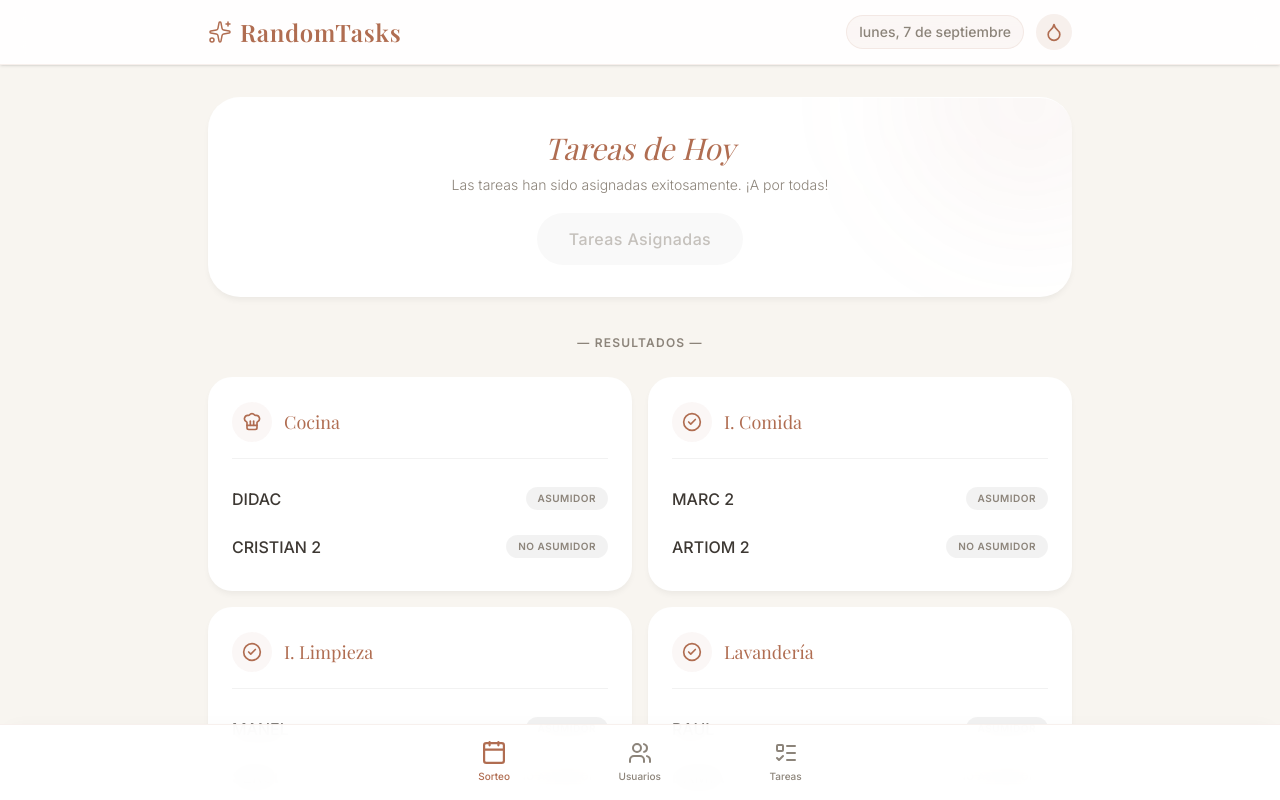
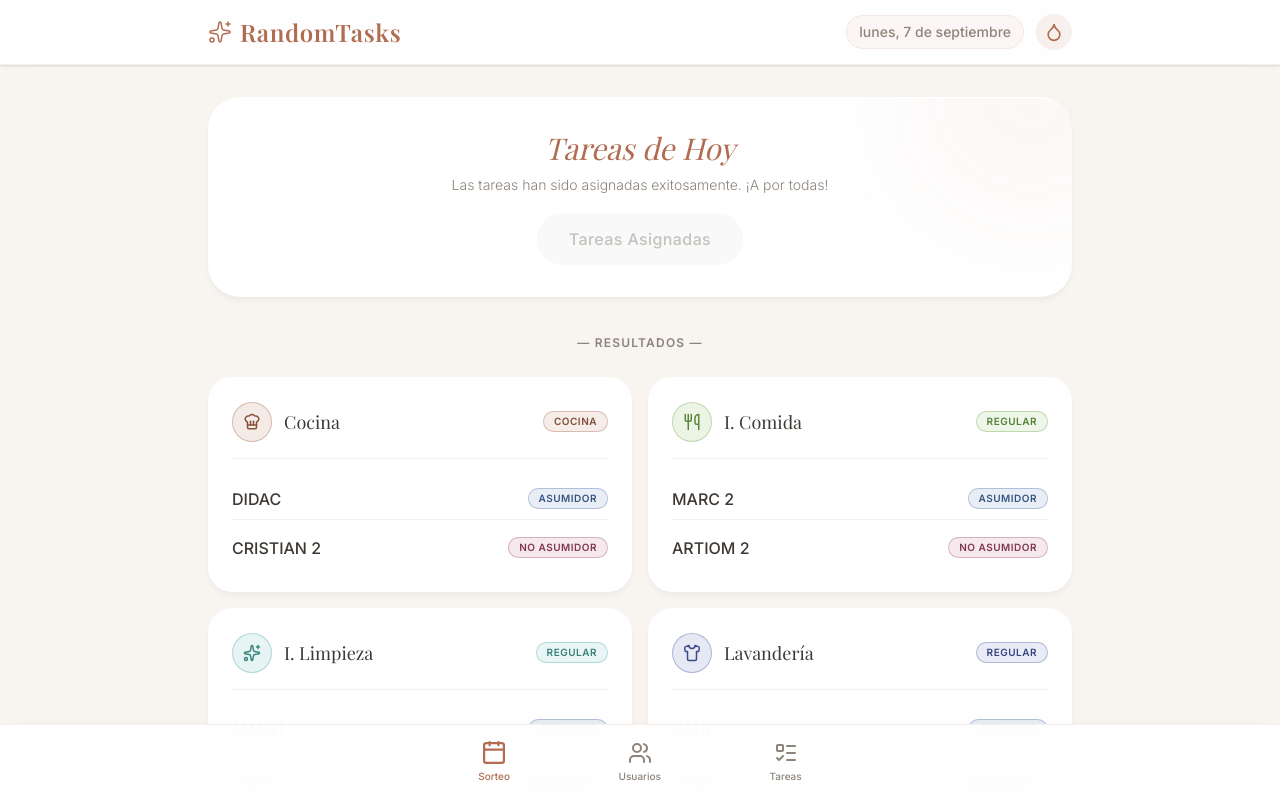
Before and after one commit to JuanDeSanpe/PlanningRandom, a React (Vite) app: page / in a window 1280 px wide. Both pictures are taken after a click on the button "Sortear Tareas". Shown: the top 800 px of the page. Built offline with nearby package versions, Linux system fonts and the light colour scheme; a web font is replaced by a local one.

Commit message:
feat: colores al 40% desaturados para tareas y usuarios (asumidores azul, no asumidores rosado, Despertar PROTEGIDA VIP (Coordis))

```diff
--- a/src/components/DailySchedule.jsx
+++ b/src/components/DailySchedule.jsx
@@ -1,12 +1,6 @@
 import { useState } from 'react';
-import { ChefHat, CalendarCheck, Sun, CheckCircle2, Circle } from 'lucide-react';
-
-const getTaskIcon = (taskName) => {
-  if (taskName === 'Cocina') return <ChefHat size={20} />;
-  if (taskName === 'Reserva') return <CalendarCheck size={20} />;
-  if (taskName === 'Despertar') return <Sun size={20} />;
-  return <CheckCircle2 size={20} />;
-};
+import { Circle } from 'lucide-react';
+import { getTaskHue, getTaskBadgeText, TaskIcon } from '../utils/themeColors';
 
 export default function DailySchedule({ schedule, onGenerate, tasks }) {
   const [isGenerating, setIsGenerating] = useState(false);
@@ -58,24 +52,36 @@ export default function DailySchedule({ schedule, onGenerate, tasks }) {
           <div className="grid gap-4 sm:grid-cols-2">
             {schedule.displaySchedule.map((assignment, idx) => {
               const taskInfo = tasks.find(t => t.id === assignment.taskId);
+              const taskName = taskInfo?.name || 'Tarea';
+              const taskType = taskInfo?.type || 'regular';
+              const hue = getTaskHue(taskName, taskType);
+              const badgeText = getTaskBadgeText(taskInfo);
+
               return (
                 <div
                   key={idx}
+                  style={{ animationDelay: `${idx * 150}ms`, '--task-hue': hue }}
                   className="bg-surface p-6 rounded-3xl border-t border-white/5 hover:border-primary/20 hover:shadow-md transition-all duration-500 card-3d-effect"
-                  style={{ animationDelay: `${idx * 150}ms` }}
                 >
-                  <div className="flex items-center gap-3 mb-5 pb-4 border-b border-black/5">
-                    <div className="bg-primary/5 text-primary p-2.5 rounded-full">
-                      {getTaskIcon(taskInfo?.name)}
+                  <div className="flex items-center justify-between gap-3 mb-5 pb-4 border-b border-black/5">
+                    <div className="flex items-center gap-3">
+                      <div className="p-2.5 rounded-full border task-icon-box">
+                        <TaskIcon name={taskName} type={taskType} size={18} />
+                      </div>
+                      <h4 className="font-serif text-lg text-textMain">{taskName}</h4>
                     </div>
-                    <h4 className="font-serif text-lg text-primary">{taskInfo?.name}</h4>
+                    <span className="text-[10px] uppercase font-bold tracking-wider px-2.5 py-0.5 rounded-full border task-pill">
+                      {badgeText}
+                    </span>
                   </div>
 
                   <div className="space-y-2">
                     {assignment.users.map((user, i) => (
-                      <div key={i} className="flex items-center justify-between py-2">
+                      <div key={i} className="flex items-center justify-between py-2 border-b border-black/5 last:border-0">
                         <span className="font-medium text-textMain">{user.name}</span>
-                        <span className="text-[10px] uppercase font-semibold tracking-wider px-3 py-1 rounded-full bg-black/5 text-textMuted">
+                        <span className={`text-[10px] uppercase font-bold tracking-wider px-2.5 py-0.5 rounded-full border ${
+                          user.role === 'asumidor' ? 'role-asumidor' : 'role-noasumidor'
+                        }`}>
                           {user.role.replace('-', ' ')}
                         </span>
                       </div>
--- a/src/components/TaskList.jsx
+++ b/src/components/TaskList.jsx
@@ -1,5 +1,6 @@
 import { useState } from 'react';
-import { Plus, Trash2, ListTodo, Shield, ChefHat } from 'lucide-react';
+import { Plus, Trash2 } from 'lucide-react';
+import { getTaskHue, getTaskBadgeText, TaskIcon } from '../utils/themeColors';
 
 export default function TaskList({ tasks, onUpdate }) {
   const [isAdding, setIsAdding] = useState(false);
@@ -24,12 +25,6 @@ export default function TaskList({ tasks, onUpdate }) {
 
   const handleDelete = (id) => {
     onUpdate(tasks.filter(t => t.id !== id));
-  };
-
-  const getIconForType = (type) => {
-    if (type === 'protected') return <Shield size={16} />;
-    if (type === 'cocina') return <ChefHat size={16} />;
-    return <ListTodo size={16} />;
   };
 
   return (
@@ -64,7 +59,8 @@ export default function TaskList({ tasks, onUpdate }) {
               <button
                 type="button"
                 onClick={() => setNewType('regular')}
-                className={`py-3 px-4 rounded-xl text-left text-sm font-medium transition-all border ${newType === 'regular' ? 'bg-primary/10 border-primary/30 text-primary shadow-sm' : 'bg-background border-black/5 text-textMuted hover:border-black/10'}`}
+                style={{ '--task-hue': 95 }}
+                className={`py-3 px-4 rounded-xl text-left text-sm font-medium transition-all border ${newType === 'regular' ? 'task-pill shadow-sm border-current font-semibold' : 'bg-background border-black/5 text-textMuted hover:border-black/10'}`}
               >
                 <div className="font-bold mb-0.5">Regular</div>
                 <div className="font-normal text-xs opacity-80">1 Asumidor + 1 No Asumidor</div>
@@ -72,15 +68,17 @@ export default function TaskList({ tasks, onUpdate }) {
               <button
                 type="button"
                 onClick={() => setNewType('protected')}
-                className={`py-3 px-4 rounded-xl text-left text-sm font-medium transition-all border ${newType === 'protected' ? 'bg-accent/10 border-accent/30 text-accent shadow-sm' : 'bg-background border-black/5 text-textMuted hover:border-black/10'}`}
+                style={{ '--task-hue': 42 }}
+                className={`py-3 px-4 rounded-xl text-left text-sm font-medium transition-all border ${newType === 'protected' ? 'task-pill shadow-sm border-current font-semibold' : 'bg-background border-black/5 text-textMuted hover:border-black/10'}`}
               >
-                <div className="font-bold mb-0.5">Protegida</div>
-                <div className="font-normal text-xs opacity-80">1 solo usuario VIP con protección</div>
+                <div className="font-bold mb-0.5">Protegida VIP (Coordis)</div>
+                <div className="font-normal text-xs opacity-80">1 solo usuario VIP con protección (ej. Despertar)</div>
               </button>
               <button
                 type="button"
                 onClick={() => setNewType('cocina')}
-                className={`py-3 px-4 rounded-xl text-left text-sm font-medium transition-all border ${newType === 'cocina' ? 'bg-amber-600/10 border-amber-600/30 text-amber-700 shadow-sm' : 'bg-background border-black/5 text-textMuted hover:border-black/10'}`}
+                style={{ '--task-hue': 18 }}
+                className={`py-3 px-4 rounded-xl text-left text-sm font-medium transition-all border ${newType === 'cocina' ? 'task-pill shadow-sm border-current font-semibold' : 'bg-background border-black/5 text-textMuted hover:border-black/10'}`}
               >
                 <div className="font-bold mb-0.5">Cocina</div>
                 <div className="font-normal text-xs opacity-80">Prioridad Asumidor VIP Cocina + 1 No Asumidor</div>
@@ -100,25 +98,25 @@ export default function TaskList({ tasks, onUpdate }) {
       )}
 
       <div className="grid gap-4">
-        {tasks.map(task => (
-          <div key={task.id} className="bg-surface border-t border-white/5 p-4 rounded-3xl flex items-center justify-between group transition-all card-3d-effect">
+        {tasks.map(task => {
+          const hue = getTaskHue(task.name, task.type);
+          const badgeText = getTaskBadgeText(task);
+
+          return (
+            <div
+              key={task.id}
+              style={{ '--task-hue': hue }}
+              className="bg-surface border-t border-white/5 p-4 rounded-3xl flex items-center justify-between group transition-all card-3d-effect"
+            >
               <div className="flex items-center gap-4">
-              <div className={`p-3 rounded-full ${
-                task.type === 'protected' ? 'bg-accent/10 text-accent' :
-                task.type === 'cocina' ? 'bg-amber-600/10 text-amber-700' :
-                'bg-primary/5 text-primary'
-              }`}>
-                {getIconForType(task.type)}
+                <div className="p-3 rounded-full border task-icon-box transition-transform group-hover:scale-105">
+                  <TaskIcon name={task.name} type={task.type} size={18} />
                 </div>
                 <div>
                   <h3 className="font-serif text-lg leading-tight text-textMain">{task.name}</h3>
                   <div className="mt-1">
-                  <span className={`text-[10px] uppercase font-bold tracking-wider px-2 py-0.5 rounded-full border ${
-                    task.type === 'protected' ? 'bg-accent/10 text-accent border-accent/20' :
-                    task.type === 'cocina' ? 'bg-amber-600/10 text-amber-700 border-amber-600/20' :
-                    'bg-black/5 text-textMuted border-black/5'
-                  }`}>
-                    {task.type === 'protected' ? 'PROTEGIDA (VIP)' : task.type === 'cocina' ? 'COCINA' : 'REGULAR'}
+                    <span className="text-[10px] uppercase font-bold tracking-wider px-2.5 py-0.5 rounded-full border task-pill inline-flex items-center">
+                      {badgeText}
                     </span>
                   </div>
                 </div>
@@ -131,7 +129,8 @@ export default function TaskList({ tasks, onUpdate }) {
                 <Trash2 size={18} />
               </button>
             </div>
-        ))}
+          );
+        })}
         {tasks.length === 0 && (
           <div className="text-center p-8 text-textMuted border border-black/10 border-dashed rounded-[2rem]">
             No hay tareas configuradas. Añade tu primera tarea.
--- a/src/index.css
+++ b/src/index.css
@@ -28,6 +28,23 @@
   --app-shadow-btn-active: 0 1px 2px rgba(176, 109, 81, 0.2);
   --app-shadow-btn-color: rgba(176, 109, 81, 0.2);
   --app-btn-offset: 1px;
+
+  /* Roles desaturados al 40% (Modo Claro / Boutique) */
+  --role-bg-l: 50%;
+  --role-bg-a: 0.12;
+  --role-border-l: 45%;
+  --role-border-a: 0.35;
+  --role-text-l: 36%;
+
+  /* Tareas desaturadas al 40% (Modo Claro / Boutique) */
+  --task-bg-l: 50%;
+  --task-bg-a: 0.12;
+  --task-border-l: 45%;
+  --task-border-a: 0.35;
+  --task-text-l: 36%;
+  --task-icon-bg-l: 50%;
+  --task-icon-bg-a: 0.14;
+  --task-icon-text-l: 38%;
 }
 
 [data-theme='nature'] {
@@ -46,6 +63,23 @@
   --app-shadow-btn-active: 0px 0px 0px #8C6F51, 0px 2px 5px rgba(0,0,0,0.4);
   --app-shadow-btn-color: #8C6F51;
   --app-btn-offset: 6px;
+
+  /* Roles desaturados al 40% (Modo Oscuro / Nature) */
+  --role-bg-l: 65%;
+  --role-bg-a: 0.22;
+  --role-border-l: 65%;
+  --role-border-a: 0.45;
+  --role-text-l: 80%;
+
+  /* Tareas desaturadas al 40% (Modo Oscuro / Nature) */
+  --task-bg-l: 65%;
+  --task-bg-a: 0.22;
+  --task-border-l: 65%;
+  --task-border-a: 0.45;
+  --task-text-l: 80%;
+  --task-icon-bg-l: 65%;
+  --task-icon-bg-a: 0.24;
+  --task-icon-text-l: 82%;
 }
 
 body {
@@ -77,3 +111,34 @@ body {
   transform: translateY(0);
   opacity: 0.5;
 }
+
+/* ========================================================
+   ESTILOS DE ROLES Y TAREAS CON SATURACIÓN FIJA DEL 40%
+   ======================================================== */
+
+/* Rol: Asumidor (Azul, saturación 40%) */
+.role-asumidor {
+  background-color: hsla(215, 40%, var(--role-bg-l), var(--role-bg-a)) !important;
+  border-color: hsla(215, 40%, var(--role-border-l), var(--role-border-a)) !important;
+  color: hsl(215, 40%, var(--role-text-l)) !important;
+}
+
+/* Rol: No Asumidor (Rosado, saturación 40%) */
+.role-noasumidor {
+  background-color: hsla(340, 40%, var(--role-bg-l), var(--role-bg-a)) !important;
+  border-color: hsla(340, 40%, var(--role-border-l), var(--role-border-a)) !important;
+  color: hsl(340, 40%, var(--role-text-l)) !important;
+}
+
+/* Tareas individuales: Toman --task-hue y usan siempre saturación 40% */
+.task-pill {
+  background-color: hsla(var(--task-hue, 42), 40%, var(--task-bg-l), var(--task-bg-a)) !important;
+  border-color: hsla(var(--task-hue, 42), 40%, var(--task-border-l), var(--task-border-a)) !important;
+  color: hsl(var(--task-hue, 42), 40%, var(--task-text-l)) !important;
+}
+
+.task-icon-box {
+  background-color: hsla(var(--task-hue, 42), 40%, var(--task-icon-bg-l), var(--task-icon-bg-a)) !important;
+  border-color: hsla(var(--task-hue, 42), 40%, var(--task-border-l), var(--task-border-a)) !important;
+  color: hsl(var(--task-hue, 42), 40%, var(--task-icon-text-l)) !important;
+}
--- /dev/null
+++ b/src/utils/themeColors.jsx
@@ -0,0 +1,104 @@
+import { Shield, ChefHat, Utensils, Sparkles, Shirt, PawPrint, Wrench, Car, ListTodo } from 'lucide-react';
+
+// Mapeo de tonos predefinidos para tareas estándar (con saturación fija del 40%)
+export const TASK_CONFIG = {
+  'despertar': {
+    hue: 42,       // Dorado / Ámbar cálido (40% sat)
+    badge: 'PROTEGIDA VIP (Coordis)',
+    icon: Shield,
+  },
+  'cocina': {
+    hue: 18,       // Terracota suave (40% sat)
+    badge: 'COCINA',
+    icon: ChefHat,
+  },
+  'i. comida': {
+    hue: 95,       // Verde Oliva / Salvia (40% sat)
+    badge: 'REGULAR',
+    icon: Utensils,
+  },
+  'i. limpieza': {
+    hue: 175,      // Aqua / Turquesa suave (40% sat)
+    badge: 'REGULAR',
+    icon: Sparkles,
+  },
+  'lavandería': {
+    hue: 228,      // Azul Índigo suave (40% sat)
+    badge: 'REGULAR',
+    icon: Shirt,
+  },
+  'lavanderia': {
+    hue: 228,
+    badge: 'REGULAR',
+    icon: Shirt,
+  },
+  'animales': {
+    hue: 280,      // Lavanda / Violeta suave (40% sat)
+    badge: 'REGULAR',
+    icon: PawPrint,
+  },
+  'taller': {
+    hue: 30,       // Bronce / Ocre tierra (40% sat)
+    badge: 'REGULAR',
+    icon: Wrench,
+  },
+  'a. chófer': {
+    hue: 145,      // Verde Esmeralda suave (40% sat)
+    badge: 'REGULAR',
+    icon: Car,
+  },
+  'a. chofer': {
+    hue: 145,
+    badge: 'REGULAR',
+    icon: Car,
+  },
+};
+
+// Generador determinista de tonalidad para cualquier tarea personalizada (siempre 40% sat)
+export const getTaskHue = (taskName = '', taskType = 'regular') => {
+  const normalized = (taskName || '').trim().toLowerCase();
+
+  if (normalized.includes('despertar') || taskType === 'protected') {
+    return 42;
+  }
+  if (normalized === 'cocina' || taskType === 'cocina') {
+    return 18;
+  }
+  if (TASK_CONFIG[normalized]) {
+    return TASK_CONFIG[normalized].hue;
+  }
+
+  // Hash consistente para tareas creadas manualmente
+  let hash = 0;
+  for (let i = 0; i < normalized.length; i++) {
+    hash = (hash << 5) - hash + normalized.charCodeAt(i);
+  }
+  return Math.abs(hash) % 360;
+};
+
+export const getTaskBadgeText = (task) => {
+  if (!task) return 'REGULAR';
+  const normalized = (task.name || '').trim().toLowerCase();
+  if (normalized.includes('despertar') || task.type === 'protected') {
+    return 'PROTEGIDA VIP (Coordis)';
+  }
+  if (task.type === 'cocina' || normalized === 'cocina') {
+    return 'COCINA';
+  }
+  return 'REGULAR';
+};
+
+export const TaskIcon = ({ name = '', type = 'regular', size = 18, className = '' }) => {
+  const norm = (name || '').trim().toLowerCase();
+
+  if (norm.includes('despertar') || type === 'protected') return <Shield size={size} className={className} />;
+  if (norm === 'cocina' || type === 'cocina') return <ChefHat size={size} className={className} />;
+  if (norm.includes('comida')) return <Utensils size={size} className={className} />;
+  if (norm.includes('limpieza')) return <Sparkles size={size} className={className} />;
+  if (norm.includes('lavander')) return <Shirt size={size} className={className} />;
+  if (norm.includes('anim')) return <PawPrint size={size} className={className} />;
+  if (norm.includes('taller')) return <Wrench size={size} className={className} />;
+  if (norm.includes('chófer') || norm.includes('chofer')) return <Car size={size} className={className} />;
+
+  return <ListTodo size={size} className={className} />;
+};
```
Also changed, not shown: src/components/UserList.jsx (+23 -11 lines). Lines whose indentation alone changed are shown as unchanged.
